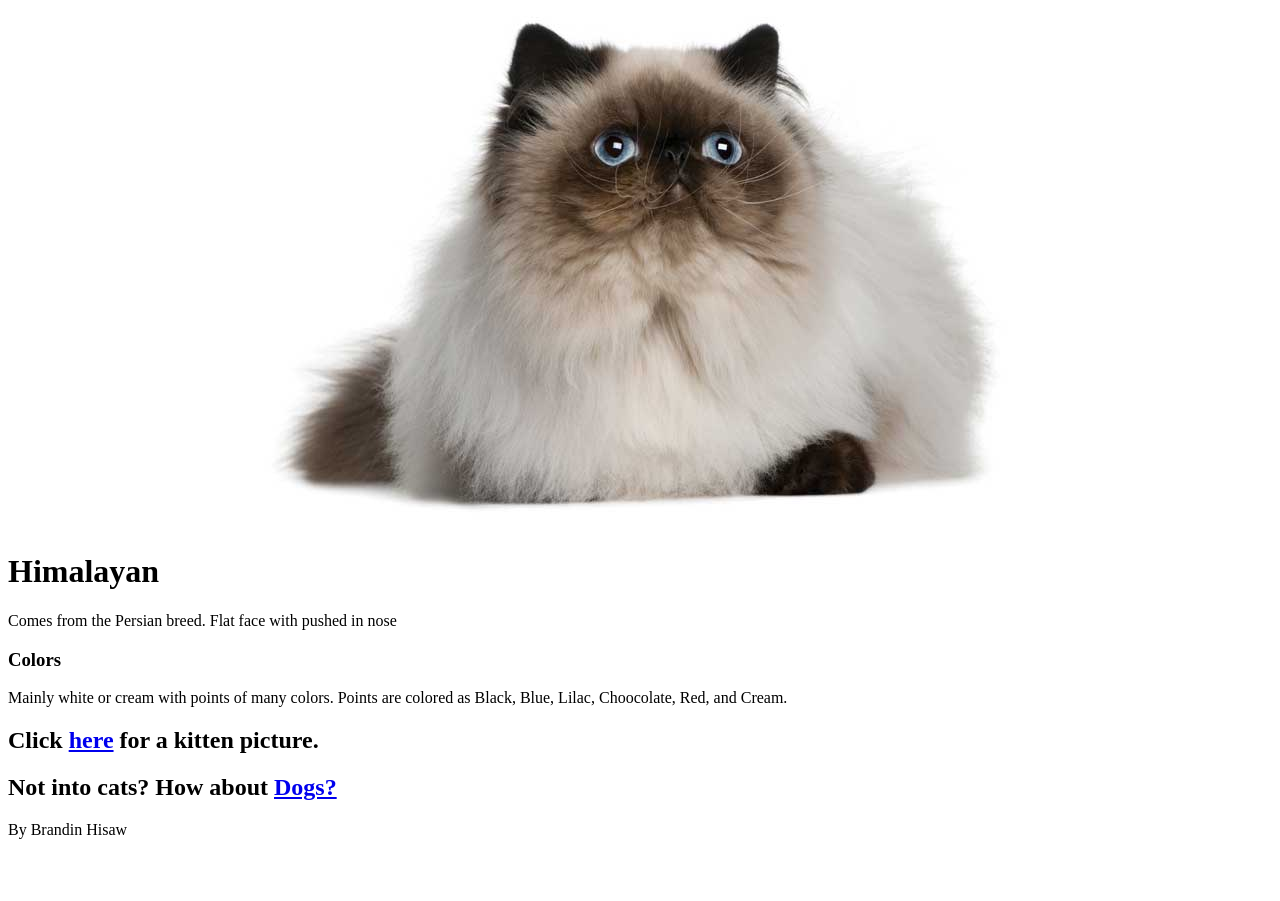
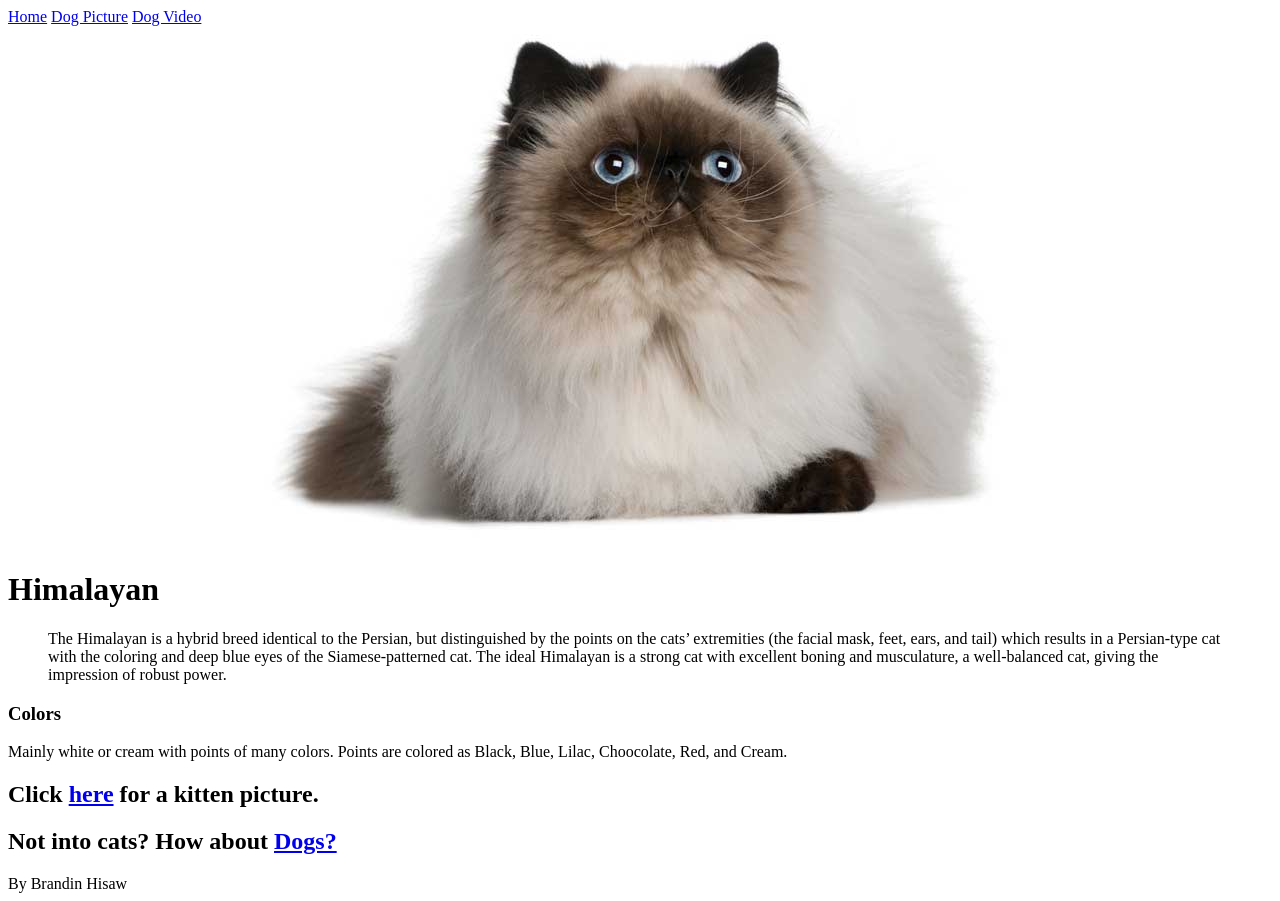
Before and after one commit to brandinhisaw/HTML-and-CSS-Projects, a plain HTML site: page Assignment.html in a window 1280 px wide. Before the commit the page ends 847 px from the top, so only its background shows below. Drawn offline with Linux system fonts and the light colour scheme.

Commit message:
Add Dog_Video.html, nav, blockquote
Add embeded youtube dog video to new html page Dog_Video.html.
Add nav elements to top of all page body elements.
Update description in Assignment.html to be blockquote.

```diff
--- a/Assignment.html
+++ b/Assignment.html
@@ -5,10 +5,17 @@
 		<meta charset="utf-8">
 	</head>
 	<body>
+		<nav>
+			<a href="Assignment.html">Home</a>
+			<a href="Dog.html">Dog Picture</a>
+			<a href="Dog_Video.html">Dog Video</a>
+		</nav>
 		<main>
 			<img src="Images/himalayan.jpg"></img>
 			<h1>Himalayan</h1>
-			<p>Comes from the Persian breed. Flat face with pushed in nose</p>
+			<blockquote cite="https://www.petfinder.com/cat-breeds/himalayan/">
+The Himalayan is a hybrid breed identical to the Persian, but distinguished by the points on the cats’ extremities (the facial mask, feet, ears, and tail) which results in a Persian-type cat with the coloring and deep blue eyes of the Siamese-patterned cat. The ideal Himalayan is a strong cat with excellent boning and musculature, a well-balanced cat, giving the impression of robust power.
+			</blockquote>
 		</main>
 		<h3>Colors</h3>
 		<p>Mainly white or cream with points of many colors. Points are colored as Black, Blue, Lilac, Choocolate, Red, and Cream.</p>
```
Also changed, not shown: Dog.html (+5 -0 lines), Dog_Video.html (added, +21 -0 lines).
